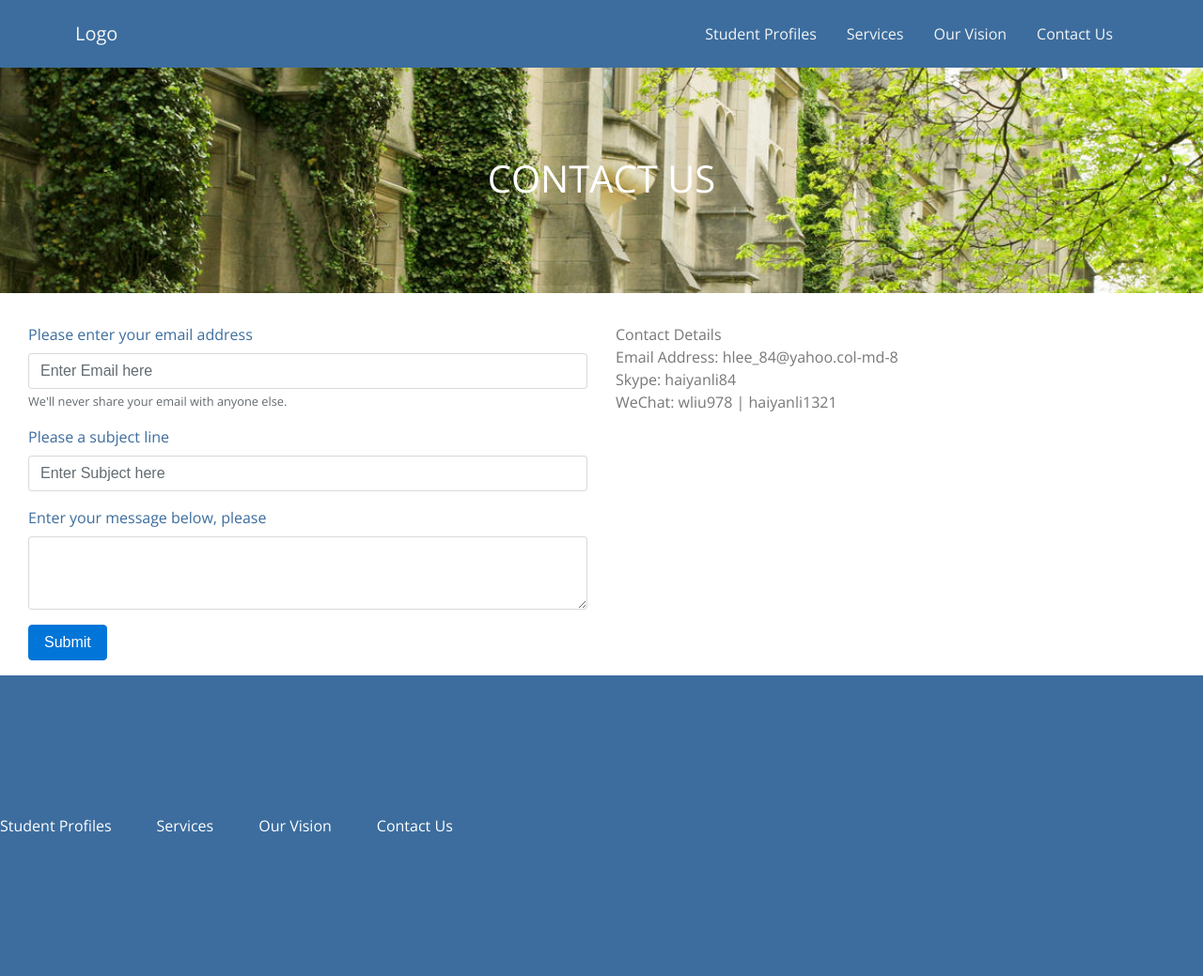
After one commit to Yunski/Askpire, a Flask app: page /contact in a window 1280 px wide. The commit adds this page. Shown: the whole page at 94% size. Run offline with Flask 2, Linux system fonts and the light colour scheme; some libraries are stand-ins or nearby versions.

Commit message:
add contact page

```diff
--- a/cheese/static/stylesheets/styles.css
+++ b/cheese/static/stylesheets/styles.css
@@ -251,6 +251,35 @@ p {
  border: #cdcdcd medium solid;
 }
 
+/* contact page */
+
+.main-form {
+  margin-top: 4.5rem;
+}
+
+.main-form .main-image {
+position: relative;
+background-image: url('../img/princeton_students.jpg');
+background-size:cover;
+background-repeat: no-repeat;
+height: 15rem;
+}
+
+.main-form .main-text{
+position: absolute;
+font-size: 1rem;
+font-weight: bold;
+color: white;
+text-align: center;
+margin-top: 6rem;
+left: 30%;
+width: 40%;
+}
+
+.main-form .main-container{
+  margin-top: 2rem;
+}
+
 /* footer */
 
 .footer {
--- /dev/null
+++ b/cheese/templates/contact.html
@@ -0,0 +1,77 @@
+{% extends "base.html" %}
+{% block navbar %}
+<nav class="navbar fixed-top navbar-toggleable-md navbar-light navbar-custom" data-aos="fade">
+  <a class="navbar-brand" href="/">Logo</a>
+  <button class="navbar-toggler navbar-toggler-right" type="button" data-toggle="collapse" data-target="#navbarNavAltMarkup" aria-controls="navbarNavAltMarkup" aria-expanded="false" aria-label="Toggle navigation">
+    <span class="navbar-toggler-icon"></span>
+  </button>
+  <div class="collapse navbar-collapse justify-content-end" id="navbarNavAltMarkup">
+    <div class="navbar-nav">
+    <!--  <a class="nav-item nav-link active" href="/">Home</a> -->
+      <a class="nav-item nav-link" href="/profiles">Student Profiles</a>
+      <a class="nav-item nav-link" href="/services">Services</a>
+      <a class="nav-item nav-link" href="#">Our Vision</a>
+      <a class="nav-item nav-link" href="/contact">Contact Us</a>
+    <!--  <a class="nav-item nav-link" href="/login">Login</a> -->
+    </div>
+  </div>
+</nav>
+{% endblock %}
+{% block content %}
+
+
+
+<div class="main-form">
+  <form>
+    <div class = "main-image">
+    <div class = "main-text">
+    <h1> CONTACT US </h1>
+    </div>
+    </div>
+  <div class = "main-container">
+    <div class="container-fluid">
+      <div class="row">
+        <div class="col-md-6">
+          <div class="form-group">
+            <label for="exampleInputEmail1">Please enter your email address</label>
+            <input type="email" class="form-control" id="exampleInputEmail1" aria-describedby="emailHelp" placeholder="Enter Email here">
+            <small id="emailHelp" class="form-text text-muted">We'll never share your email with anyone else.</small>
+          </div>
+          <div class="form-group">
+            <label for="subjectline">Please a subject line</label>
+            <input type="subject" class="form-control" id="subjectlineinput" placeholder="Enter Subject here">
+          </div>
+          <div class="form-group">
+            <label for="exampleTextarea">Enter your message below, please</label>
+            <textarea class="form-control" id="exampleTextarea" rows="3"></textarea>
+          </div>
+            <button type="submit" class="btn btn-primary">Submit</button>
+        </div>
+        <div class="col-md-6">
+
+          <p>
+            Contact Details
+            <br> Email Address: hlee_84@yahoo.col-md-8
+            <br> Skype: haiyanli84
+            <br> WeChat: wliu978 | haiyanli1321
+          </p>
+        </div>
+      </div>
+    </div>
+</div>
+
+
+
+  </form>
+</div>
+
+<footer class="footer d-flex align-items-center">
+  <nav class="nav">
+    <a class="nav-link" href="#">Student Profiles</a>
+    <a class="nav-link" href="#">Services</a>
+    <a class="nav-link" href="#">Our Vision</a>
+    <a class="nav-link" href="#">Contact Us</a>
+  </nav>
+</footer>
+
+{% endblock %}
```
Also changed, not shown: 2 other files.
